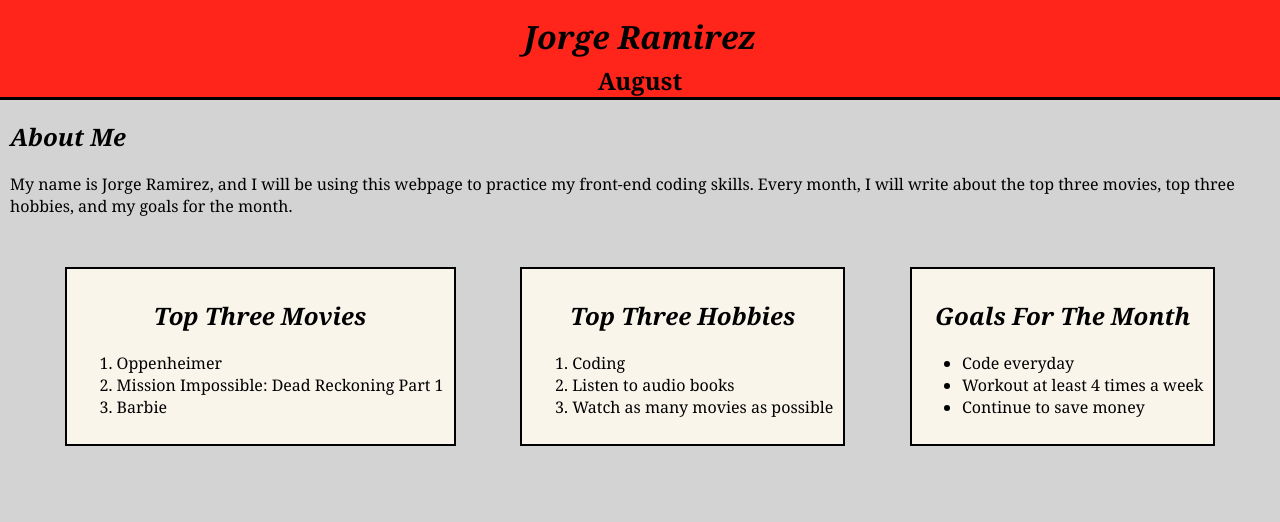
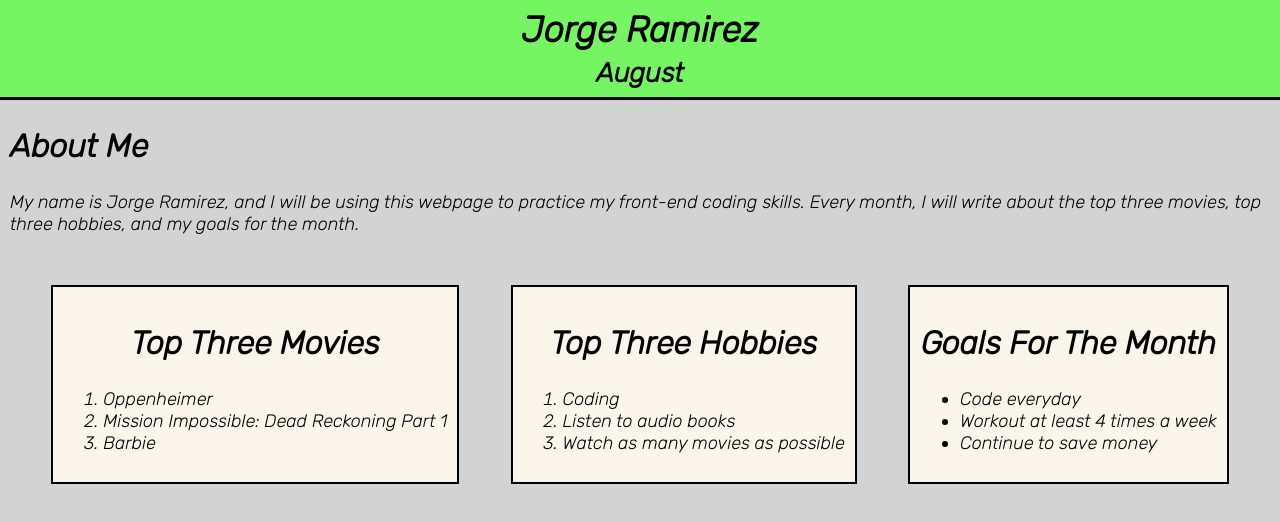
Before and after one commit to JorgeRamirez512/blog, a plain HTML site: page index.html in a window 1280 px wide. Drawn offline with Linux system fonts and the light colour scheme.

Commit message:
updated banner color

```diff
--- a/index.html
+++ b/index.html
@@ -5,6 +5,9 @@
     <meta name="viewport" content="width=device-width, initial-scale=1.0">
     <title>Jorge Ramirez</title>
     <link rel="stylesheet" href="./style.css">
+    <link rel="preconnect" href="https://fonts.googleapis.com">
+    <link rel="preconnect" href="https://fonts.gstatic.com" crossorigin>
+    <link href="https://fonts.googleapis.com/css2?family=Rubik:ital,wght@1,300&display=swap" rel="stylesheet">
 </head>
 <body>
     <!-- Header Section -->
--- a/style.css
+++ b/style.css
@@ -1,24 +1,25 @@
 * {
-    font-family: Georgia;
+    font-family: rubik, Georgia;
     box-sizing: border-box;
 }
 
 .header{
     height: 100px;
-    background-color: hsl(3, 100%, 55%);
+    background-color: hsl(112, 88%, 67%);
     border-bottom: 3px solid black;
 }
 
 body {
     margin: 0;
     background-color: lightgray;
+    font-size: 18px;
 }
 
 .title-jorge {
     text-align: center;
     width: 250px;
     margin: 0px auto;
-    padding-top: 15px;
+    padding-top: 8px;
     font-style: italic;
 }
 
@@ -52,6 +53,8 @@ body {
 .h2header {
     text-align: center;
     font-style: italic;
+    font-weight: bolder;
+    font-size: 2rem;
 }
 
 .flex-container section {
```
